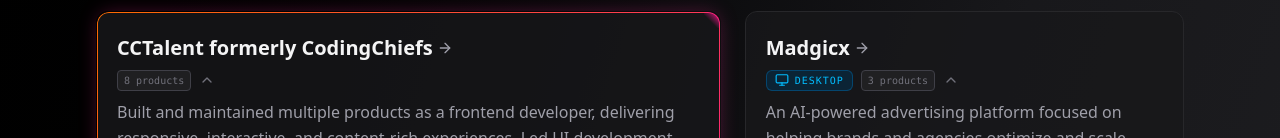
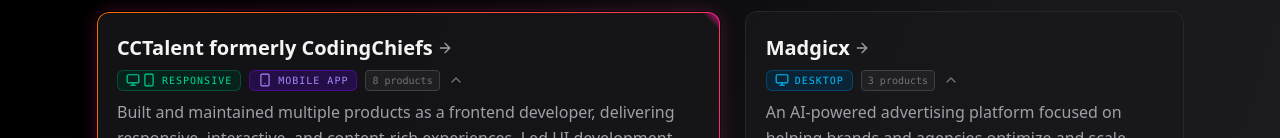
Before and after one commit to hernanosaurus/portfolio.2025, a Next.js app: page / in a window 1280 px wide. Shown: the part 814-952 px from the top of the page. Built offline with nearby package versions, Linux system fonts and the light colour scheme.

Commit message:
Derive parent platform pills from products, set platform on every product

```diff
--- a/app/components/common/Card.tsx
+++ b/app/components/common/Card.tsx
@@ -3,7 +3,7 @@
 import { AnimatePresence, motion, useReducedMotion } from 'framer-motion';
 import { ChevronDown } from 'lucide-react';
 import { useState } from 'react';
-import { MobilePlatform, Project } from '../../data/projects';
+import { MobilePlatform, Platform, Project } from '../../data/projects';
 import Link from './Link';
 import PlatformIcon from './PlatformIcon';
 import Tag from './Tag';
@@ -17,12 +17,20 @@
   return tech === MobilePlatform.Android || tech === MobilePlatform.iOS ? 'mobile-os' : 'default';
 }
 
+const PLATFORM_ORDER: Platform[] = [Platform.Desktop, Platform.Both, Platform.Mobile];
+
 export default function Card({ project, defaultActive = false }: CardProps) {
   const shouldReduce = useReducedMotion();
   const hasProducts = Boolean(project.products && project.products.length > 0);
   const [isOpen, setIsOpen] = useState(hasProducts);
 
   const productsId = 'products-' + project.name.toLowerCase().replace(/\s+/g, '-');
+
+  const parentPlatforms: Platform[] = hasProducts
+    ? PLATFORM_ORDER.filter((p) => project.products!.some((prod) => prod.platform === p))
+    : project.platform
+      ? [project.platform]
+      : [];
 
   return (
     <motion.article
@@ -93,7 +101,9 @@
               )}
             </h3>
             <div className="flex items-center gap-2 flex-wrap">
-              {project.platform && <PlatformIcon platform={project.platform} />}
+              {parentPlatforms.map((p) => (
+                <PlatformIcon key={p} platform={p} />
+              ))}
               <span
                 aria-hidden="true"
                 className="text-[10px] font-mono text-zinc-500 bg-zinc-800/60 border border-zinc-700 px-1.5 py-0.5 rounded whitespace-nowrap"
--- a/app/data/projects.ts
+++ b/app/data/projects.ts
@@ -123,12 +123,14 @@
         description:
           'I helped build the first iteration (MVP) of the Ad Library, laying the foundation for what the product has become today. The Ad Library is a searchable, curated database of successful ad creatives across industries. Users can browse, filter by format/industry, save boards of favorite ads for inspiration, and use these as input for new ad generation.',
         link: 'https://madgicx.com/ad-library',
+        platform: Platform.Desktop,
       },
       {
         name: 'AI Copywriter',
         description:
           'Built the frontend for the app, which is intended for desktop users. Users can input prompts, select tones, and instantly receive multiple creative text suggestions tailored for their campaigns. The core technology and workflows developed for AI Copywriter also powered the launch of the AI-Ads.',
         link: 'https://ai-copywriter.madgicx.com/',
+        platform: Platform.Desktop,
         related: [
           {
             name: 'AI-Ads',
@@ -141,6 +143,7 @@
         name: 'Sparkle',
         description:
           'An internal ticketing and creative request system empowering clients to easily submit design briefs and track progress for their ad creatives. I led the frontend development, building intuitive flows for ticket creation, status tracking, and designer collaboration. The UI is fast, modern, and tailored for seamless client–designer interaction.',
+        platform: Platform.Desktop,
       },
     ],
   },
@@ -155,11 +158,13 @@
         name: 'Registration Portal',
         description:
           'Developed user-facing interfaces for browsing, registering, and managing workshop enrolment.',
+        platform: Platform.Desktop,
       },
       {
         name: 'Admin Portal',
         description:
           'Built admin tools for managing workshop listings, registrations, waitlists, and attendance tracking.',
+        platform: Platform.Desktop,
       },
     ],
   },
@@ -201,11 +206,13 @@
         name: 'Enterprise Transportation Management Platform',
         description: 'Contributed to developing shipment tracking, analytics dashboards, and workflow features. Built modular UI components and optimized data-driven views for performance and maintainability.',
         tech: [LibrariesAndFrameworks.React, LibrariesAndFrameworks.Redux, Coding.SCSS, Coding.TypeScript],
+        platform: Platform.Desktop,
       },
       {
         name: 'Shipping & Order Management Platform',
         description: 'Helped build core features like shipment creation, tracking, and order management. Collaborated with the design and backend teams to deliver a smooth, desktop-first user experience and maintain clean, scalable frontend code.',
         tech: [LibrariesAndFrameworks.AngularJS, LibrariesAndFrameworks.NgRx, LibrariesAndFrameworks.Bootstrap, Coding.TypeScript],
+        platform: Platform.Desktop,
       },
     ],
   },
```
